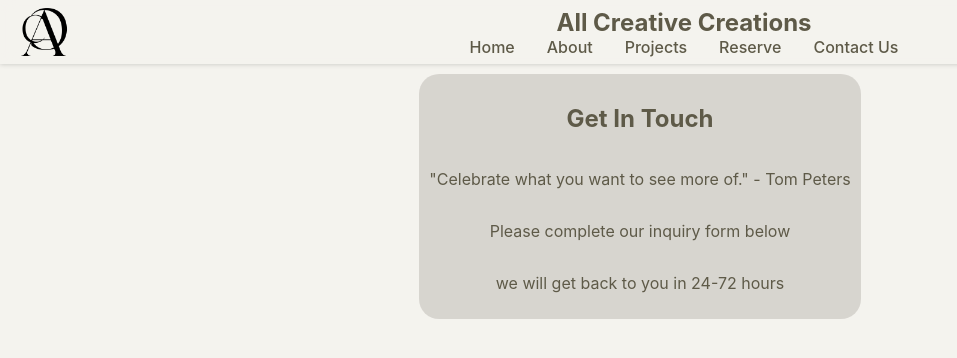
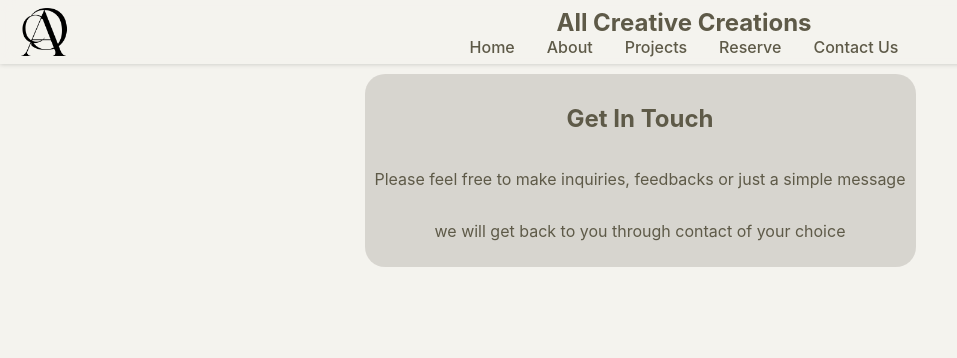
Before and after one commit to theplaceholders/allcreativecreations, a React (Vite) app in the folder frontend/: page /contact-us in a window 1280 px wide. Shown: the top 358 px of the page, without its empty margins (0-957 px from the left). Built offline with nearby package versions, Linux system fonts and the light colour scheme; no server answers.

Commit message:
edited message in contactUs

```diff
--- a/frontend/src/pages/contactUs/ContactUs.jsx
+++ b/frontend/src/pages/contactUs/ContactUs.jsx
@@ -7,9 +7,8 @@ function ContactUs() {
       <section name="contactForm">
         <section name="quotes&messages">
           <h2>Get In Touch</h2>
-          <p>"Celebrate what you want to see more of." - Tom Peters</p>
-          <p>Please complete our inquiry form below</p>
-          <p>we will get back to you in 24-72 hours</p>
+          <p>Please feel free to make inquiries, feedbacks or just a simple message</p>
+          <p>we will get back to you through contact of your choice</p>
         </section>
       </section>
     </div>
```
